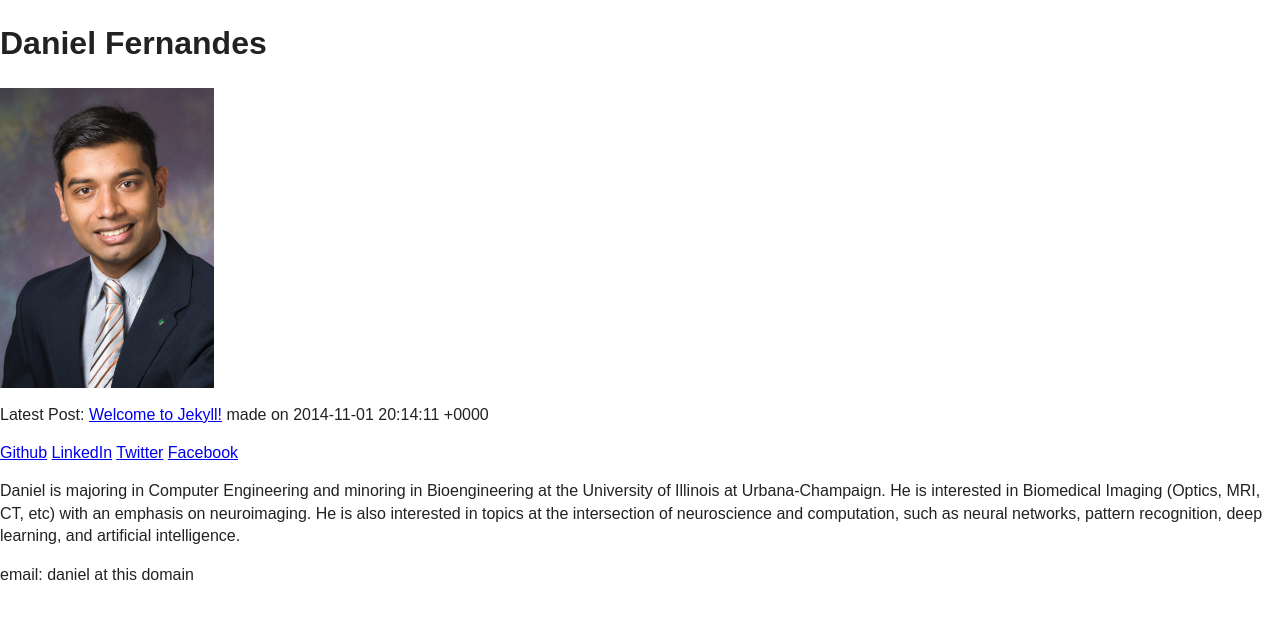
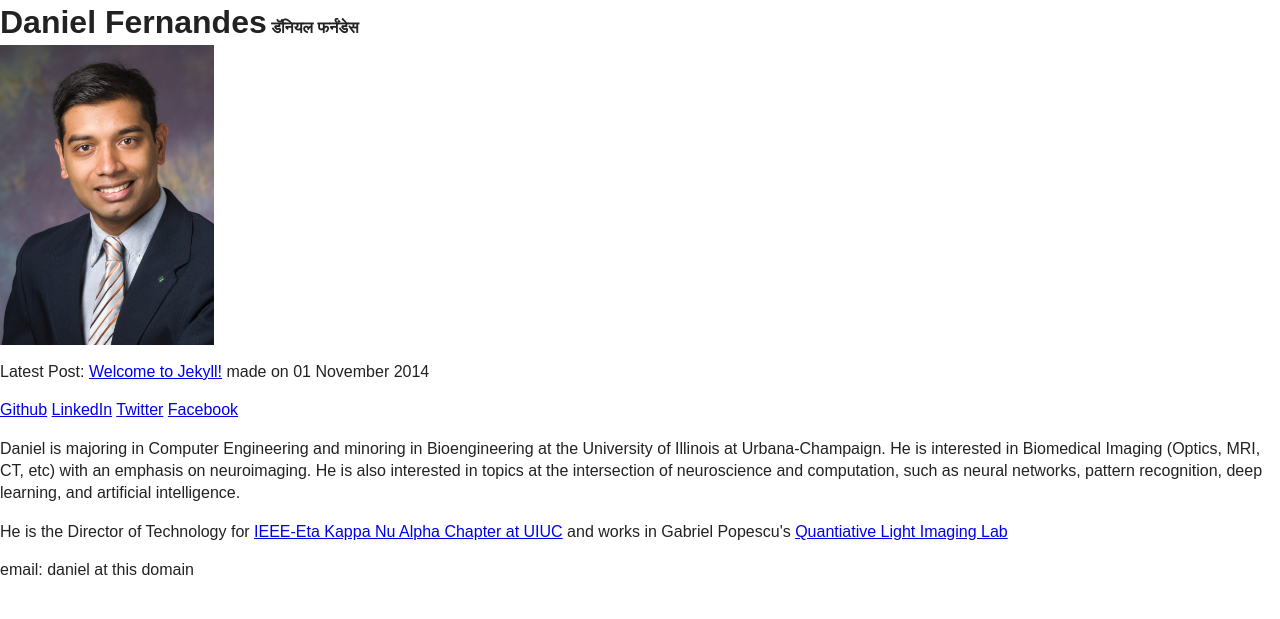
Before and after one commit to daferna/daferna.github.io, a Jekyll site: the page built from index.html, in a window 1280 px wide. Shown: the top 619 px of the page. Built offline with Jekyll 4.4.1, drawn with Linux system fonts in a browser that asks for light colours.

```diff
--- /dev/null
+++ b/CNAME
@@ -0,0 +1 @@
+danielfernand.es
--- a/index.html
+++ b/index.html
@@ -12,9 +12,9 @@
         <link rel="stylesheet" href="css/indexmain.css">
     </head>
     <body>
-        <h1>Daniel Fernandes</h1>
-        <img src="img/daniel.jpg" alt="Photo of Daniel Fernandes" height="300" />
-        <p>Latest Post: <a href="{{site.posts[0].url}}">{{site.posts[0].title}}</a> made on {{site.posts[0].date}} </p>
+        <h1 style="display:inline">Daniel Fernandes</h1> <h4 style="display:inline">डॅनियल फर्नंडेस</h4>
+        <img style="display:block" src="img/daniel.jpg" alt="Photo of Daniel Fernandes" height="300" />
+        <p>Latest Post: <a href="{{site.posts[0].url}}">{{site.posts[0].title}}</a> made on {{site.posts[0].date | date_to_long_string}} </p>
         <p>
             <a href="https://github.com/daferna2">Github</a>
             <a href="http://www.linkedin.com/in/daferna">LinkedIn</a>
@@ -22,6 +22,7 @@
             <a href="https://facebook.com/dfernandes">Facebook</a>
         </p>
         <p>Daniel is majoring in Computer Engineering and minoring in Bioengineering at the University of Illinois at Urbana-Champaign. He is interested in Biomedical Imaging (Optics, MRI, CT, etc) with an emphasis on neuroimaging. He is also interested in topics at the intersection of neuroscience and computation, such as neural networks, pattern recognition, deep learning, and artificial intelligence.</p>
+        <p>He is the Director of Technology for <a href="http://hkn.ec.illinois.edu">IEEE-Eta Kappa Nu Alpha Chapter at UIUC</a> and works in Gabriel Popescu's <a href="http://light.ece.illinois.edu">Quantiative Light Imaging Lab</a></p>
         <p>email: daniel at this domain</p>
         <script>
             (function(b,o,i,l,e,r){b.GoogleAnalyticsObject=l;b[l]||(b[l]=
```
